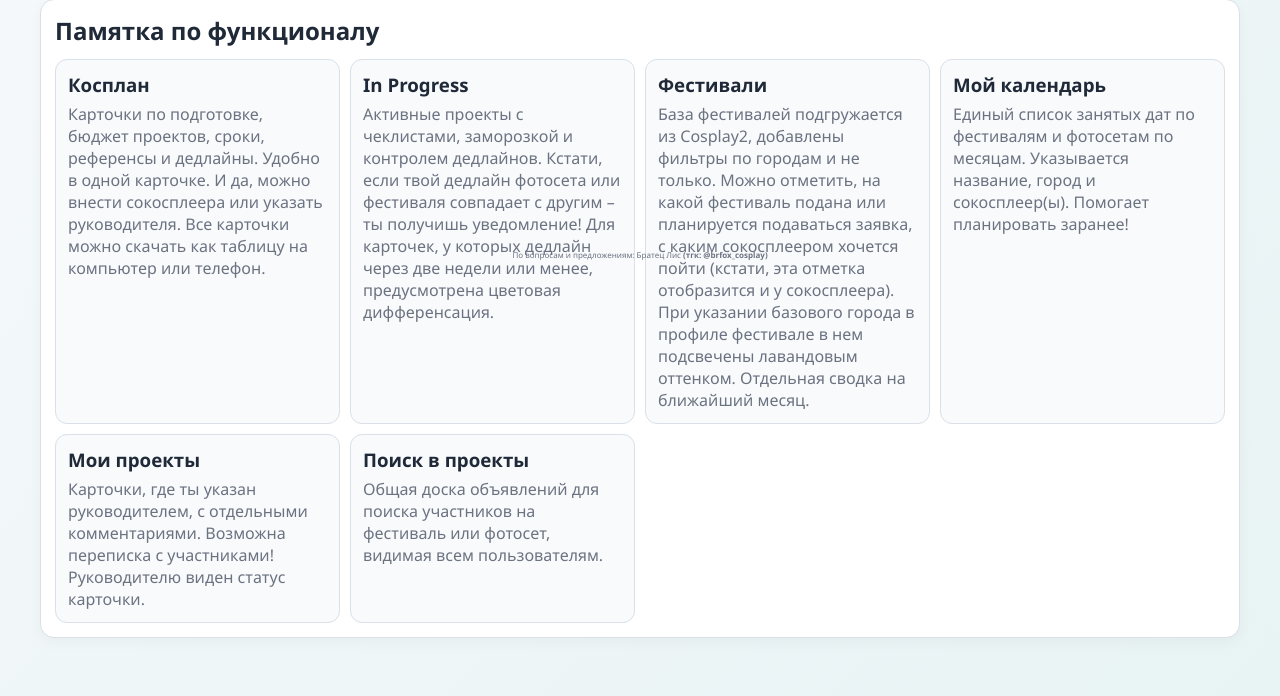
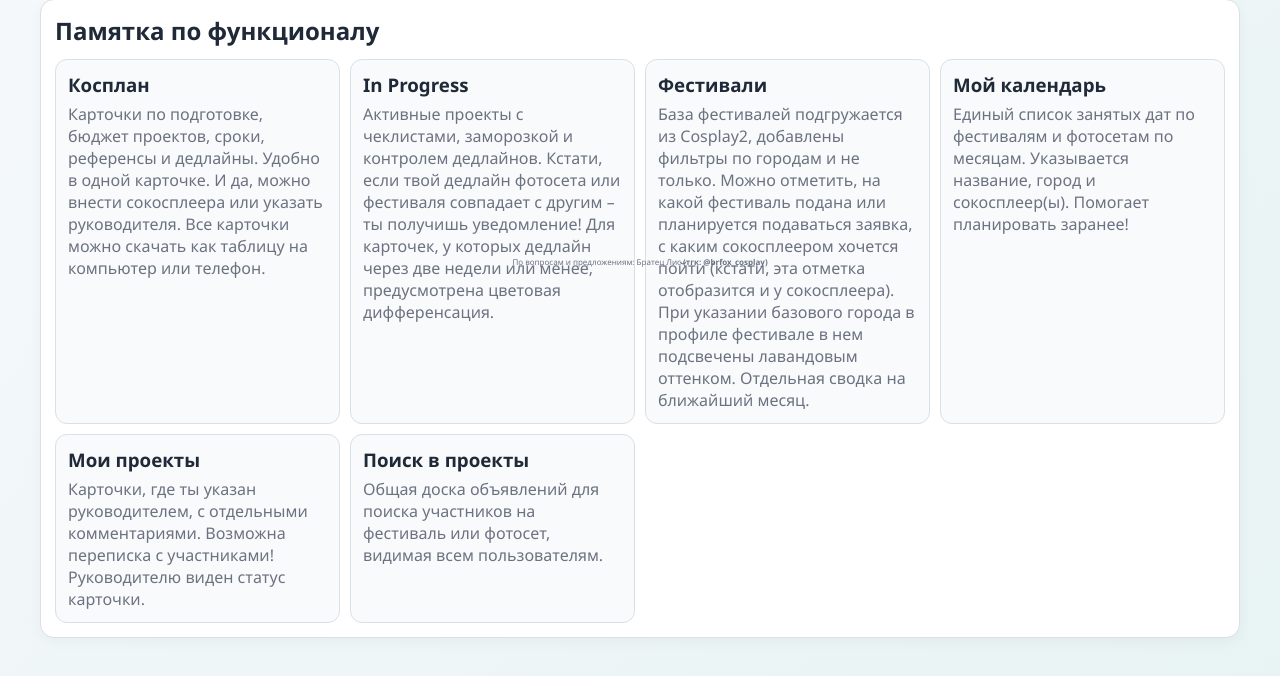
Before and after one commit to memeko/cosplayplanner, a FastAPI app: page / in a window 1280 px wide. Shown: the part 534-1230 px from the top of the page. Run offline with FastAPI, Linux system fonts and the light colour scheme; parts of the project's set-up code (start-up, migrations or seed data) failed here and were passed over.

Commit message:
Adjust footer to bottom center with tiny plain contact link

```diff
--- a/app/static/styles.css
+++ b/app/static/styles.css
@@ -89,7 +89,7 @@ body {
 }
 
 main {
-  padding: 18px 0 44px;
+  padding: 18px 0 24px;
 }
 
 h1,
@@ -775,16 +775,24 @@ textarea {
 
 .site-footnote {
   position: fixed;
-  left: 50%;
-  bottom: 6px;
-  transform: translateX(-50%);
-  font-size: 0.5rem;
+  left: 0;
+  right: 0;
+  bottom: 0;
+  margin: 0;
+  padding: 0 8px 0;
+  text-align: center;
+  font-size: 8px;
+  line-height: 1.15;
   color: var(--muted);
-  white-space: nowrap;
+  white-space: normal;
   z-index: 900;
 }
 
-.site-footnote a {
+.site-footnote a,
+.site-footnote a:visited,
+.site-footnote a:hover,
+.site-footnote a:active,
+.site-footnote a:focus {
   text-decoration: none;
   font-weight: 700;
   color: inherit;
```
